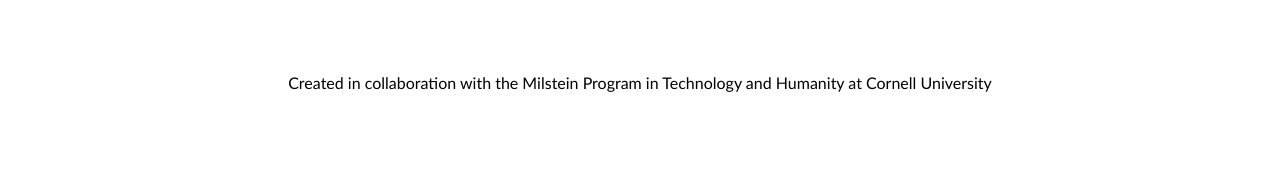
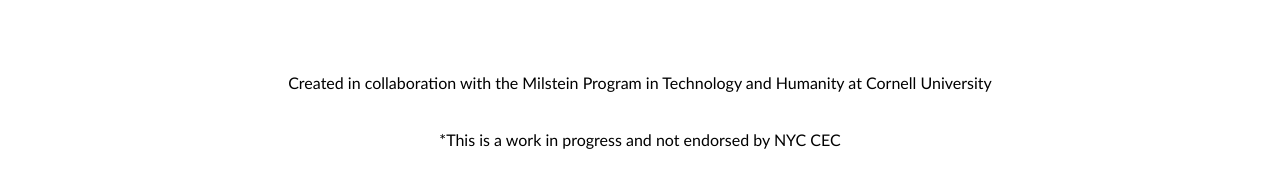
Before and after one commit to Mellenseed/dataviz.github.io, a plain HTML site: page index.html in a window 1280 px wide. Shown: the part 3078-3265 px from the top of the page. Before the commit the page ends 3208 px from the top, so only its background shows below. Drawn offline with Linux system fonts and the light colour scheme.

Commit message:
Update index.html

```diff
--- a/index.html
+++ b/index.html
@@ -471,4 +471,6 @@
     <br><br><br><br>
     <div>Created in collaboration with the Milstein Program in Technology and Humanity at Cornell University</div>
     <br><br>
+    <div>*This is a work in progress and not endorsed by NYC CEC</div>
+    <br><br>
 </body>
```
